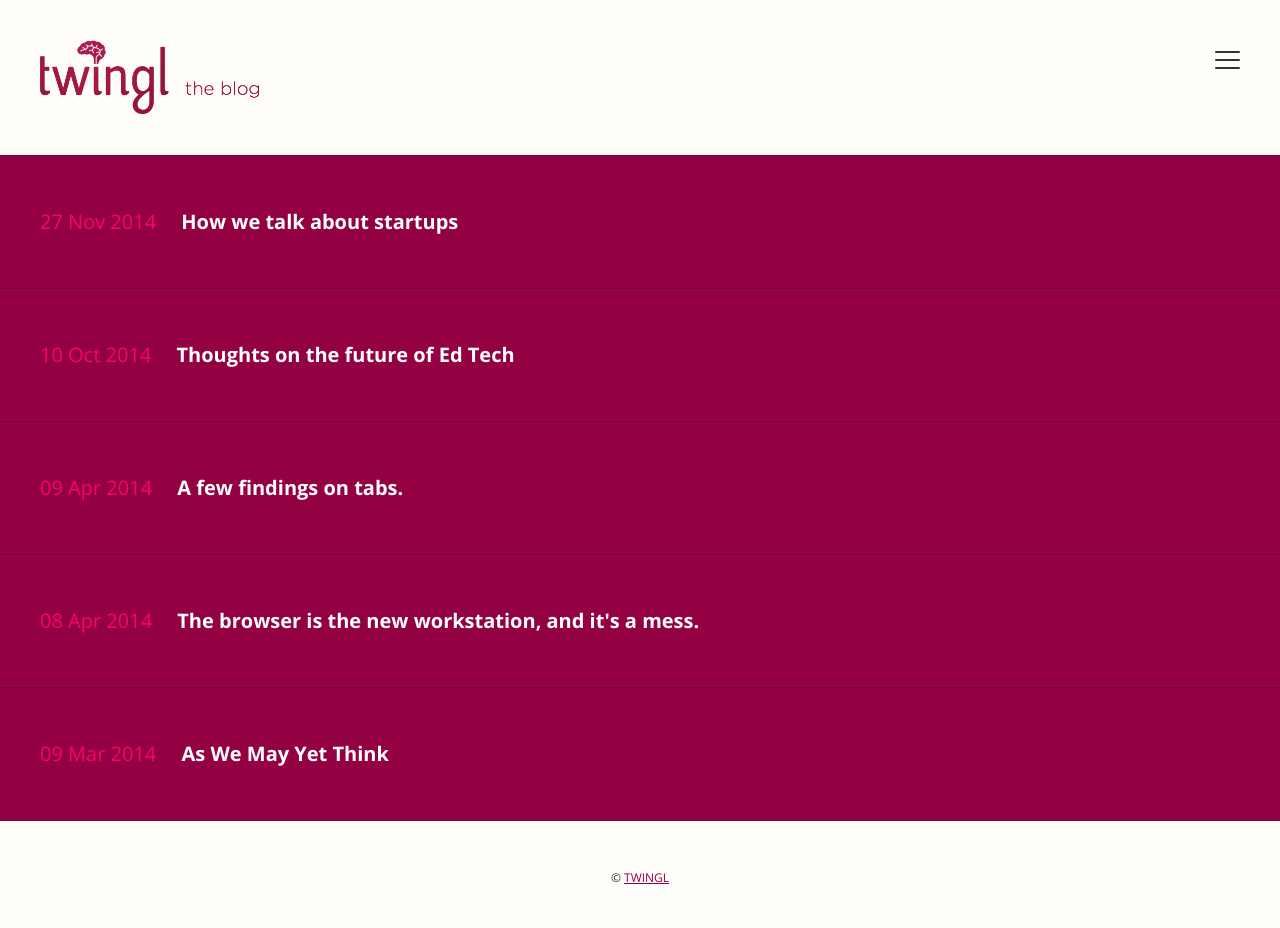
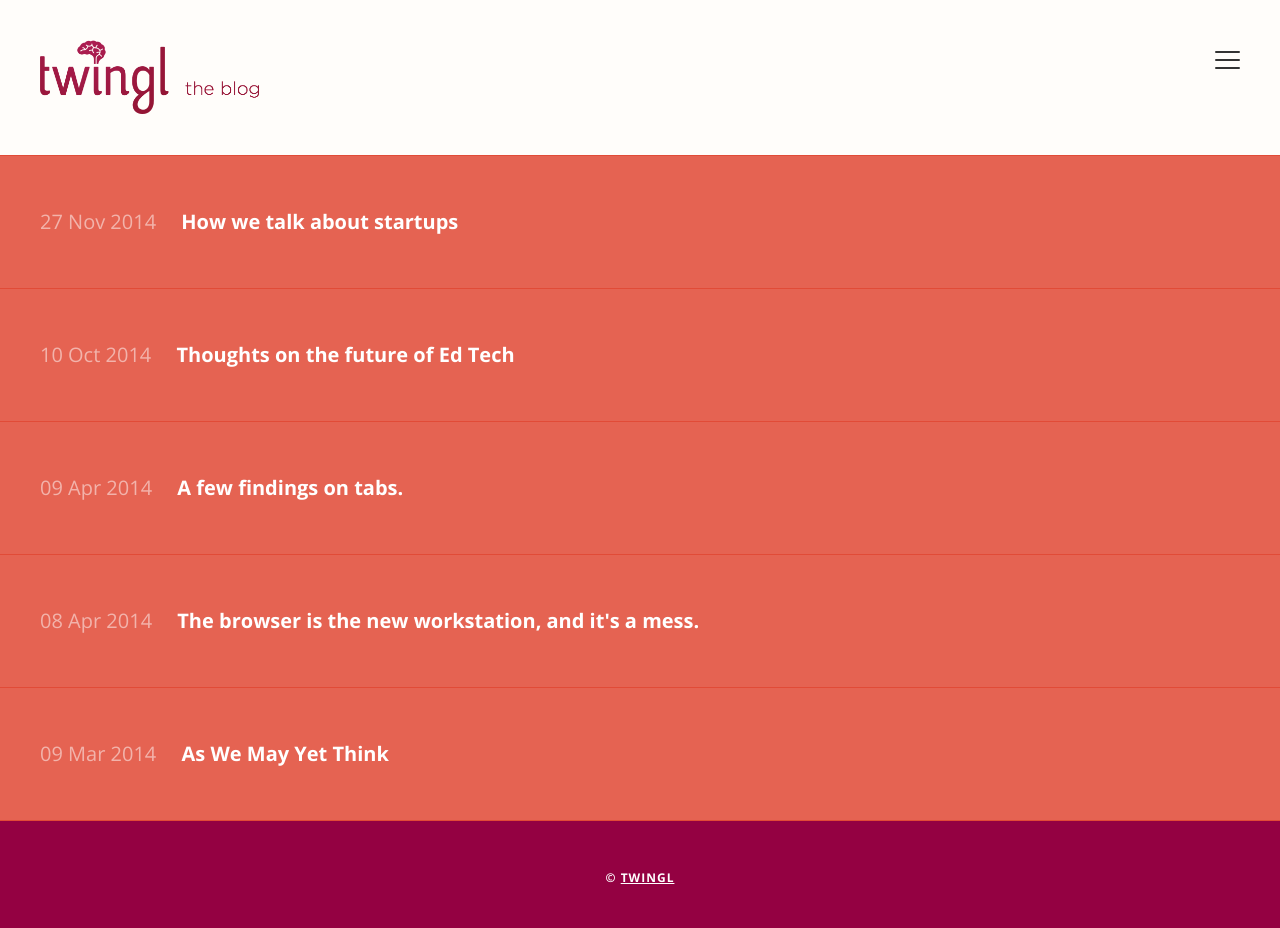
Before and after one commit to twingl/blog, a Jekyll site: the page built from index.html, in a window 1280 px wide. Built offline with Jekyll 4.4.1, drawn with Linux system fonts in a browser that asks for light colours; the list of posts is cut into pages by our own code.

```diff
--- a/_layouts/default.html
+++ b/_layouts/default.html
@@ -31,7 +31,7 @@
       </div>
       <nav>
         <h6>What we make</h6>
-          <a class="tb-logo" href="http://trailblazer.io/"><img src="assets/img/tb-logo.png" width="100%" /></a>
+          <a class="tb-logo" href="http://trailblazer.io/"><img src="{{ site.baseurl }}/assets/img/tb-logo.png" width="100%" /></a>
           <p><a href="http://trailblazer.io/">Trailblazer</a> banishes your browser tabs. It is an extension for Google Chrome, which maps out your journey across the web so you never get lost.</p>
         <h6>Elsewhere on the web</h6>
         <ul>
--- a/_posts/2014-04-09-a-few-findings-on-tabs.html
+++ b/_posts/2014-04-09-a-few-findings-on-tabs.html
@@ -6,7 +6,7 @@ tags: []
 tumblr_url: http://blog.twin.gl/post/82178923107/a-few-findings-on-tabs
 author: andy
 ---
-<p>Entering the <a href="http://lightninglab.co.nz/">LightningLab</a> accelerator has been a transformative experience for Twingl. There’s nothing like pitching week-in, week-out, to force you to pull your head out of the clouds. You need to think about what the <em>smallest</em> thing is that people want or need. </p>
+<p>Entering the <a href="http://lightninglab.co.nz/">Lightning Lab</a> accelerator has been a transformative experience for Twingl. There’s nothing like pitching week-in, week-out, to force you to pull your head out of the clouds. You need to think about what the <em>smallest</em> thing is that people want or need. </p>
 <p>The trouble with having a big vision is that it’s damned hard to know where to start. It’s like a game of Battleship.</p>
 <p>Over the past year, we flirted with web annotation, automated digests, reading and writing tools. We threw away weeks, toying with tools for knowledge sharing and collaborative learning. None of it felt right, and frankly we were beginning to feel like we’d made a mistake entering the accelerator. </p>
 <p>One day, we looked up. We shifted our eyes from our own screens—to the screens of others. </p>
--- a/_scss/base/_variables.scss
+++ b/_scss/base/_variables.scss
@@ -1,6 +1,6 @@
 // Colors
 
-$main-color:        #940142;  // change this color for further customization
+$main-color:        #E56352;  // change this color for further customization
                                       // I like http://colours.neilorangepeel.com/! Making colors semantic too ;)
 
 $bg-color:          #FFFDFA; // background-color
--- a/_scss/partials/_footer.scss
+++ b/_scss/partials/_footer.scss
@@ -1,8 +1,11 @@
 footer {
   @extend %padding-large;
+  background-color: #940142;
+  color: #fff!important;
   width: 100%;
   bottom: 0;
   left: 0;
   text-align: center;
-  small { text-transform: uppercase; }
+  small { text-transform: uppercase; font-weight: bold; letter-spacing: 1px;}
+  a {color: #fff!important}
 }
```
